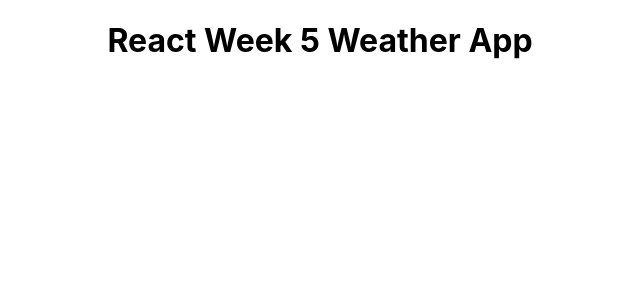
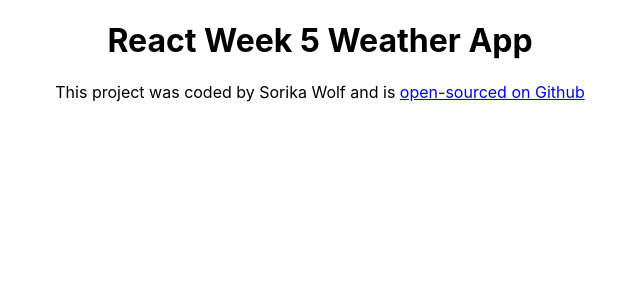
Before and after one commit to sorikawolf/react-week-5-weather-app, a React (Create React App) app: page / in a window 1280 px wide. Shown: the top 300 px of the page, without its empty margins (320-960 px from the left). Built offline with nearby package versions, Linux system fonts and the light colour scheme.

Commit message:
Added link to Github repository

```diff
--- a/src/App.js
+++ b/src/App.js
@@ -4,6 +4,16 @@
   return (
     <div className="App">
       <h1>React Week 5 Weather App</h1>
+      <footer>
+        This project was coded by Sorika Wolf and is{" "}
+        <a
+          href="https://github.com/sorikawolf/react-week-5-weather-app"
+          target="_blank"
+          rel="noreferrer"
+        >
+          open-sourced on Github
+        </a>
+      </footer>
     </div>
   );
 }
```
